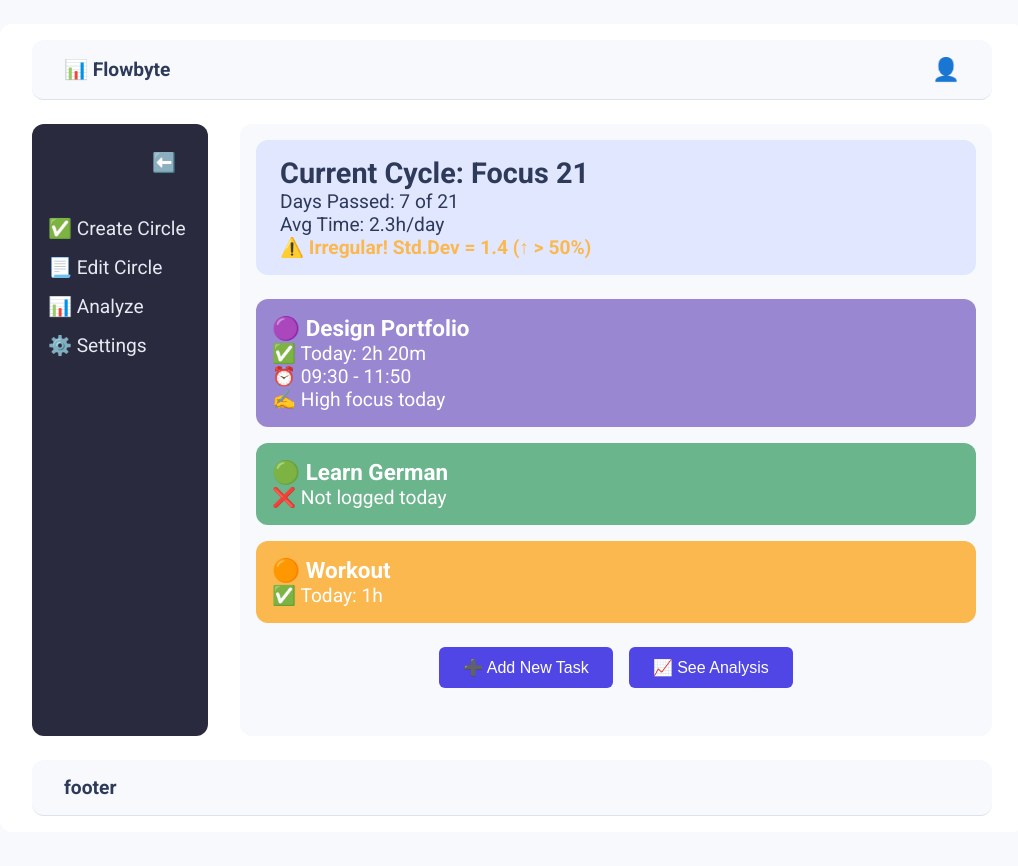
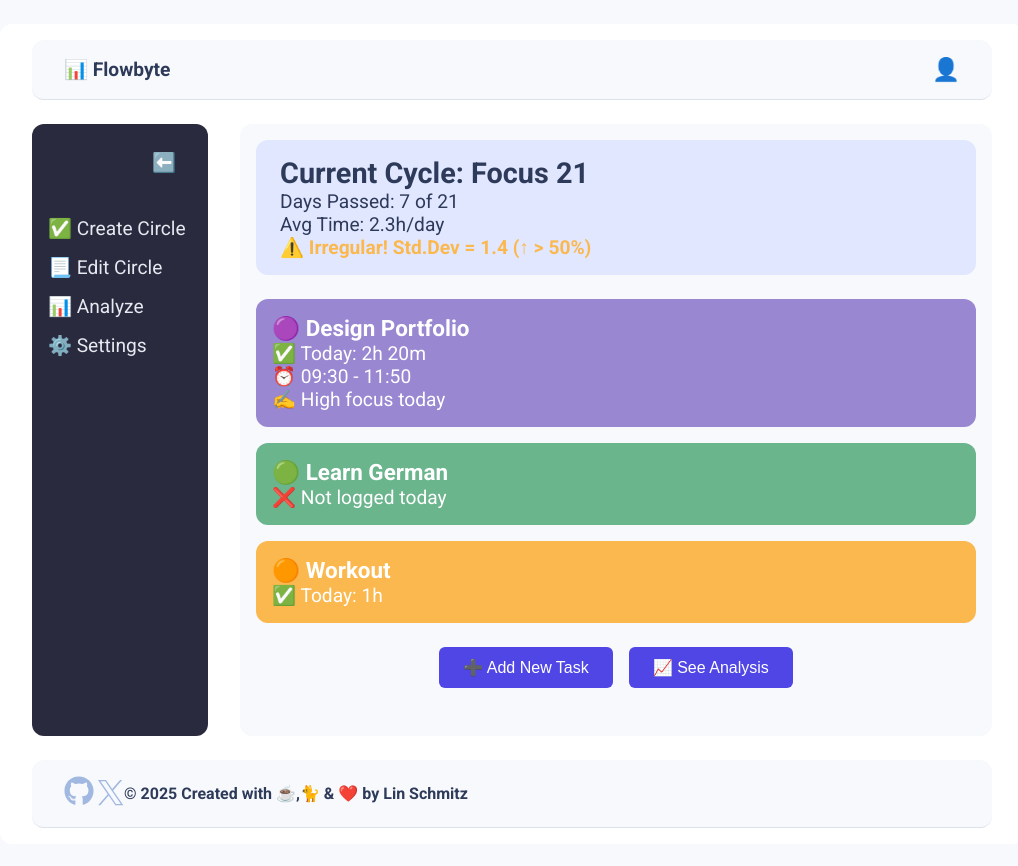
Before and after one commit to LinSchmitz/Flowbyte, a React (Vite) app: page / in a window 1280 px wide. Shown: the whole page, without its empty margins (128-1146 px from the left). Built offline with nearby package versions, Linux system fonts and the light colour scheme.

Commit message:
added footer

```diff
--- a/src/components/App.jsx
+++ b/src/components/App.jsx
@@ -2,6 +2,7 @@
 import React, { useState } from 'react';
 import Header from './Header';
 import Dashboard from './Dashboard';
+import Footer from './Footer';
 
 export default function App() {
   return (
@@ -42,7 +43,3 @@
     </div>
   );
 }
-
-function Footer() {
-  return <footer>footer</footer>;
-}
--- /dev/null
+++ b/src/components/Footer.jsx
@@ -0,0 +1,47 @@
+import React from 'react';
+
+function Footer() {
+  const currentYear = new Date().getFullYear();
+
+  return (
+    <footer>
+      <a href="https://github.com/LinSchmitz" target="-blank">
+        <svg
+          className="icons"
+          stroke="currentColor"
+          fill="#a1b8e0"
+          strokeWidth="0"
+          viewBox="0 0 496 512"
+          height="30"
+          width="30"
+          xmlns="http://www.w3.org/2000/svg"
+        >
+          <path d="M165.9 397.4c0 2-2.3 3.6-5.2 3.6-3.3.3-5.6-1.3-5.6-3.6 0-2 2.3-3.6 5.2-3.6 3-.3 5.6 1.3 5.6 3.6zm-31.1-4.5c-.7 2 1.3 4.3 4.3 4.9 2.6 1 5.6 0 6.2-2s-1.3-4.3-4.3-5.2c-2.6-.7-5.5.3-6.2 2.3zm44.2-1.7c-2.9.7-4.9 2.6-4.6 4.9.3 2 2.9 3.3 5.9 2.6 2.9-.7 4.9-2.6 4.6-4.6-.3-1.9-3-3.2-5.9-2.9zM244.8 8C106.1 8 0 113.3 0 252c0 110.9 69.8 205.8 169.5 239.2 12.8 2.3 17.3-5.6 17.3-12.1 0-6.2-.3-40.4-.3-61.4 0 0-70 15-84.7-29.8 0 0-11.4-29.1-27.8-36.6 0 0-22.9-15.7 1.6-15.4 0 0 24.9 2 38.6 25.8 21.9 38.6 58.6 27.5 72.9 20.9 2.3-16 8.8-27.1 16-33.7-55.9-6.2-112.3-14.3-112.3-110.5 0-27.5 7.6-41.3 23.6-58.9-2.6-6.5-11.1-33.3 2.6-67.9 20.9-6.5 69 27 69 27 20-5.6 41.5-8.5 62.8-8.5s42.8 2.9 62.8 8.5c0 0 48.1-33.6 69-27 13.7 34.7 5.2 61.4 2.6 67.9 16 17.7 25.8 31.5 25.8 58.9 0 96.5-58.9 104.2-114.8 110.5 9.2 7.9 17 22.9 17 46.4 0 33.7-.3 75.4-.3 83.6 0 6.5 4.6 14.4 17.3 12.1C428.2 457.8 496 362.9 496 252 496 113.3 383.5 8 244.8 8zM97.2 352.9c-1.3 1-1 3.3.7 5.2 1.6 1.6 3.9 2.3 5.2 1 1.3-1 1-3.3-.7-5.2-1.6-1.6-3.9-2.3-5.2-1zm-10.8-8.1c-.7 1.3.3 2.9 2.3 3.9 1.6 1 3.6.7 4.3-.7.7-1.3-.3-2.9-2.3-3.9-2-.6-3.6-.3-4.3.7zm32.4 35.6c-1.6 1.3-1 4.3 1.3 6.2 2.3 2.3 5.2 2.6 6.5 1 1.3-1.3.7-4.3-1.3-6.2-2.2-2.3-5.2-2.6-6.5-1zm-11.4-14.7c-1.6 1-1.6 3.6 0 5.9 1.6 2.3 4.3 3.3 5.6 2.3 1.6-1.3 1.6-3.9 0-6.2-1.4-2.3-4-3.3-5.6-2z"></path>
+        </svg>
+      </a>
+
+      <a href="https://x.com/LinSchmtz" target="-blank">
+        <svg
+          className="icons"
+          xmlns="http://www.w3.org/2000/svg"
+          fill="#a1b8e0"
+          x="0px"
+          y="0px"
+          width="30"
+          height="30"
+          viewBox="0 0 45 45"
+        >
+          <path d="M 5.9199219 6 L 20.582031 27.375 L 6.2304688 44 L 9.4101562 44 L 21.986328 29.421875 L 31.986328 44 L 44 44 L 28.681641 21.669922 L 42.199219 6 L 39.029297 6 L 27.275391 19.617188 L 17.933594 6 L 5.9199219 6 z M 9.7167969 8 L 16.880859 8 L 40.203125 42 L 33.039062 42 L 9.7167969 8 z"></path>
+        </svg>
+      </a>
+      <p className="copyright">
+        &copy; {currentYear}{' '}
+        <span className="footer-name">
+          Created with ☕,🐈 & ❤️ by Lin Schmitz
+        </span>
+      </p>
+    </footer>
+  );
+}
+
+export default Footer;
--- a/src/index.css
+++ b/src/index.css
@@ -225,18 +225,31 @@
   border-radius: var(--border-radius);
 }
 
-/* footer */
+/* Footer */
 footer {
-  display: flex;
-  flex-direction: row;
-  align-items: center;
-  padding: 1rem 2rem;
+  background-color: var(--color-background);
+  border-bottom: 1px solid var(--color-border);
+  border-radius: var(--border-radius);
   font-weight: bold;
   font-size: 1.2rem;
-  background-color: var(--color-background);
-  border-bottom: 1px solid var(--color-border);
   font-family: inherit;
-  border-radius: var(--border-radius);
+  padding: 1rem 2rem;
+  display: flex;
+  align-items: center;
+  gap: var(--spacing-md);
+}
+
+.icons {
+  transition: transform 0.3s ease-in-out;
+}
+
+.icons:hover {
+  transform: rotate(360deg) scale(1.2);
+  fill: var(--color-primary);
+}
+
+.copyright {
+  font-size: 1rem;
 }
 
 /* buttons */
```
